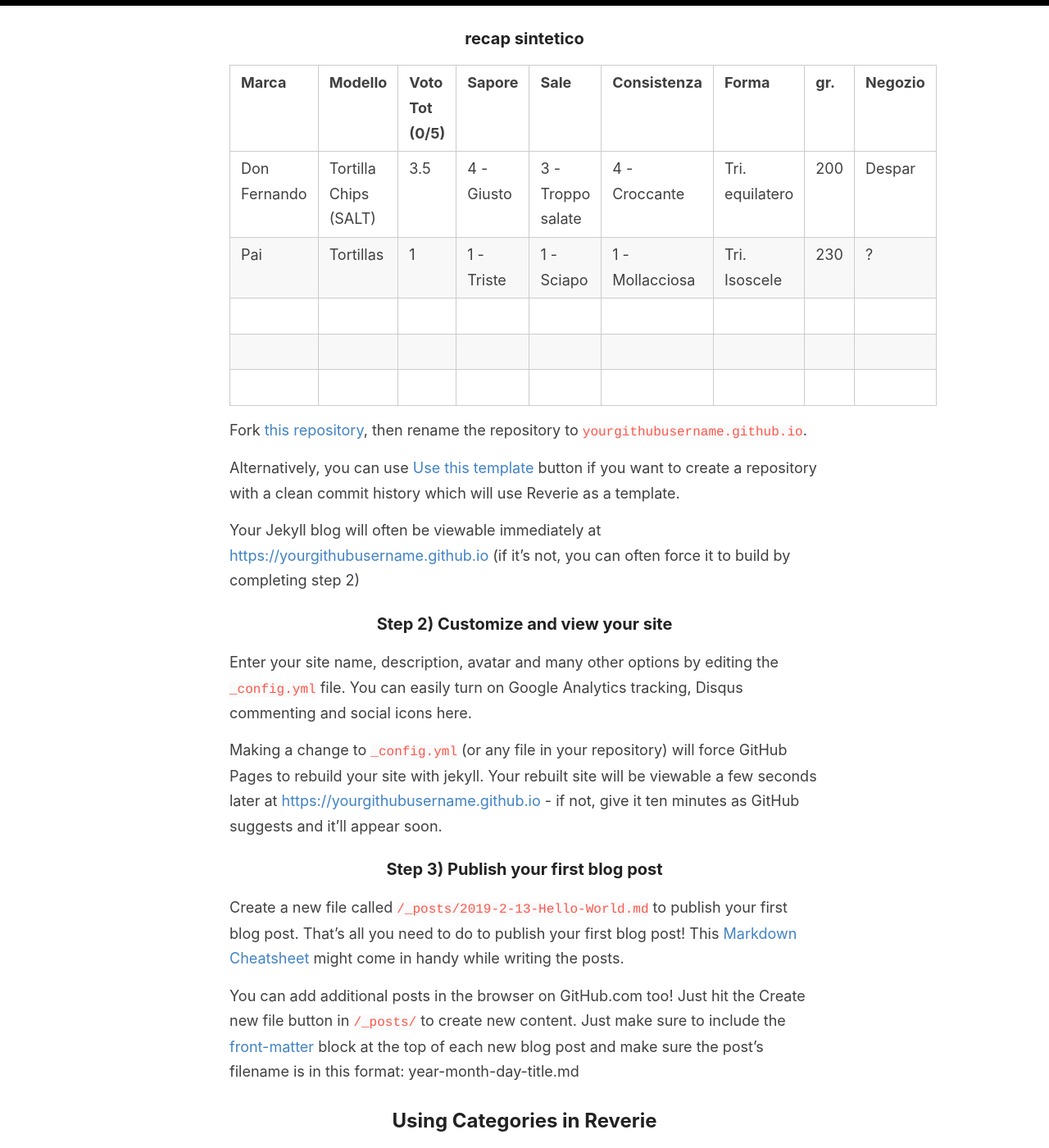
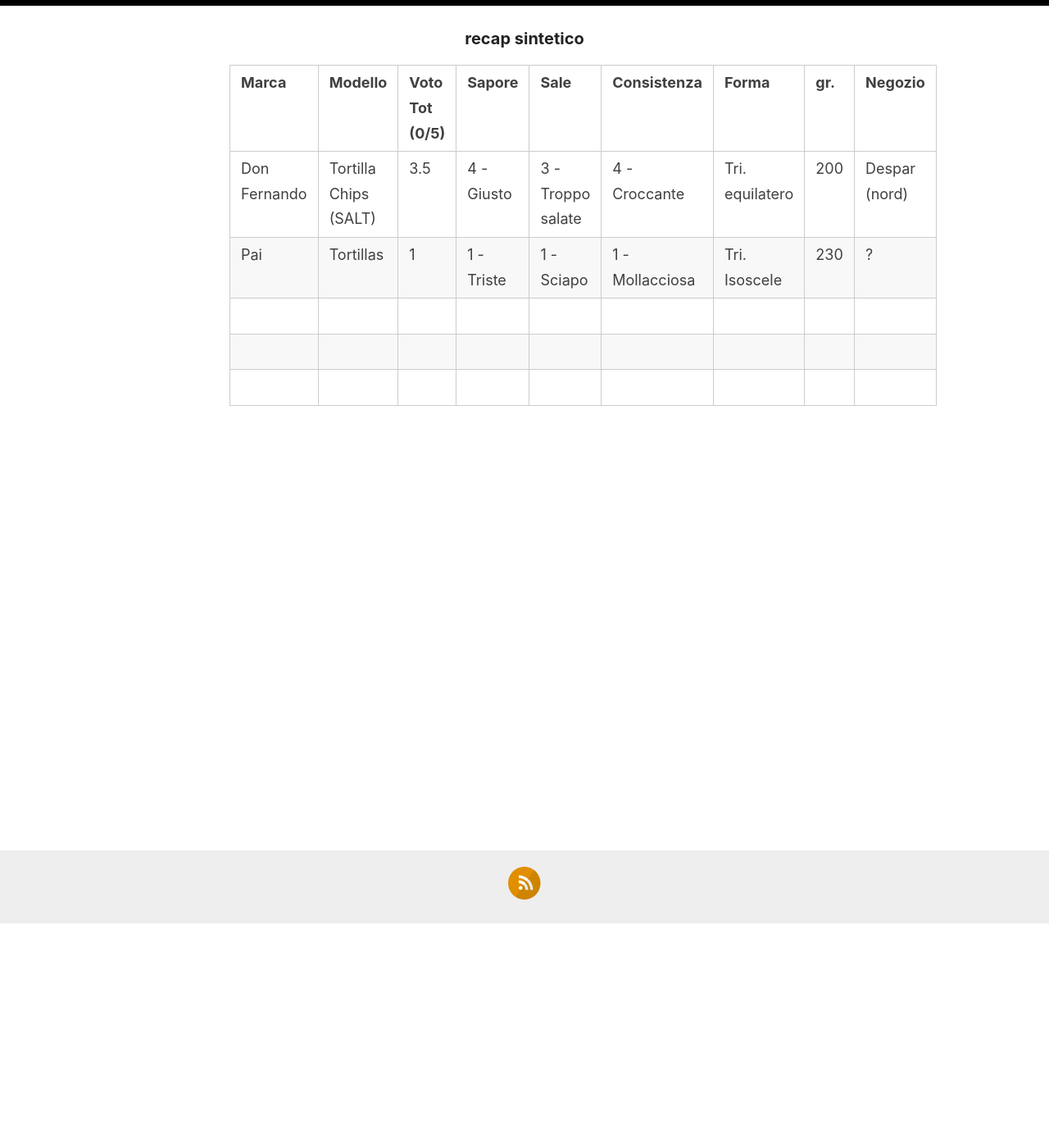
Before and after one commit to robe-varie/robe-varie.github.io, a Jekyll site: the page built from _pages/tortillas-di-mais.md, in a window 1280 px wide and 1400 px high, scrolled down 274 px. Shown: the whole window at 82% size. Built offline with Jekyll 4.4.1, drawn with Linux system fonts in a browser that asks for light colours; some of the changed text lies outside the part shown.

Commit message:
Update tortillas-di-mais.md

````diff
--- a/_pages/tortillas-di-mais.md
+++ b/_pages/tortillas-di-mais.md
@@ -12,68 +12,8 @@ permalink: /tortillas-di-mais/
 
 | Marca             | Modello           | Voto Tot (0/5) | Sapore            | Sale              | Consistenza       | Forma             |  gr. | Negozio           |
 | ----------------- | ----------------- | -------------- | ----------------- | ----------------- | ----------------- | ----------------- | ----------------- | ----------------- |
-| Don Fernando | Tortilla Chips (SALT) | 3.5 | 4 - Giusto | 3 - Troppo salate | 4 - Croccante | Tri. equilatero | 200 | Despar |
+| Don Fernando | Tortilla Chips (SALT) | 3.5 | 4 - Giusto | 3 - Troppo salate | 4 - Croccante | Tri. equilatero | 200 | Despar (nord) |
 | Pai | Tortillas | 1 | 1 - Triste | 1 - Sciapo | 1 - Mollacciosa | Tri. Isoscele | 230 | ? |
 | | | | | | | | | |
 | | | | | | | | | |
 | | | | | | | | | |
-
-
-
-
-
-
-
-
-
-
-
-
-
-
-
-
-
-Fork [this repository](https://github.com/amitmerchant1990/reverie), then rename the repository to `yourgithubusername.github.io`.
-
-Alternatively, you can use [Use this template](https://github.com/amitmerchant1990/reverie/generate) button if you want to create a repository with a clean commit history which will use Reverie as a template.
-
-Your Jekyll blog will often be viewable immediately at <https://yourgithubusername.github.io> (if it's not, you can often force it to build by completing step 2)
-
-### Step 2) Customize and view your site
-
-Enter your site name, description, avatar and many other options by editing the `_config.yml` file. You can easily turn on Google Analytics tracking, Disqus commenting and social icons here.
-
-Making a change to `_config.yml` (or any file in your repository) will force GitHub Pages to rebuild your site with jekyll. Your rebuilt site will be viewable a few seconds later at <https://yourgithubusername.github.io> - if not, give it ten minutes as GitHub suggests and it'll appear soon.
-
-### Step 3) Publish your first blog post
-
-Create a new file called `/_posts/2019-2-13-Hello-World.md` to publish your first blog post. That's all you need to do to publish your first blog post! This [Markdown Cheatsheet](https://github.com/adam-p/markdown-here/wiki/Markdown-Cheatsheet) might come in handy while writing the posts.
-
-> You can add additional posts in the browser on GitHub.com too! Just hit the <kbd>Create new file</kbd> button in `/_posts/` to create new content. Just make sure to include the [front-matter](http://jekyllrb.com/docs/frontmatter/) block at the top of each new blog post and make sure the post's filename is in this format: year-month-day-title.md
-
-## Using Categories in Reverie
-
-You can categorize your content based on `categories` in Reverie. For this, you just need to add `categories` in front matter like below:
-
-For adding single category:
-
-```md
-categories: JavaScript
-```
-
-For adding multiple categories:
-
-```md
-categories: [PHP, Laravel]
-```
-
-The contegorized content can be shown over this URL: <https://yourgithubusername.github.io/categories/>
-
-## RSS
-
-The generated [RSS feed](https://en.wikipedia.org/wiki/RSS) of your blog can be found at <https://yourgithubusername.github.io/feed>. You can see the example RSS feed over [here](https://www.amitmerchant.com/reverie/feed).
-
-## Sitemap
-
-The generated sitemap of your blog can be found at <https://yourgithubusername.github.io/sitemap>. You can see the example sitemap feed over [here](https://www.amitmerchant.com/reverie/sitemap).
````
